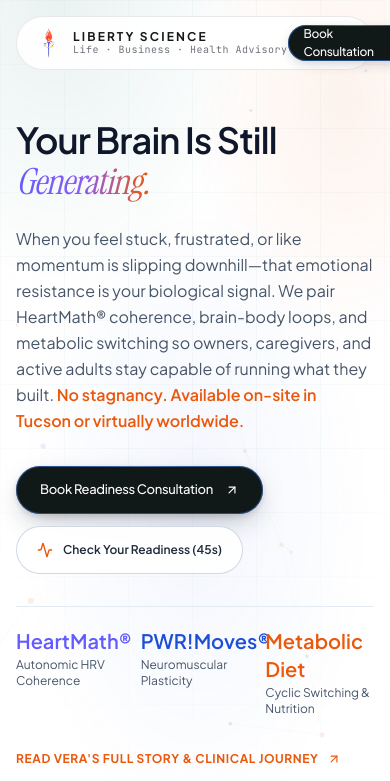
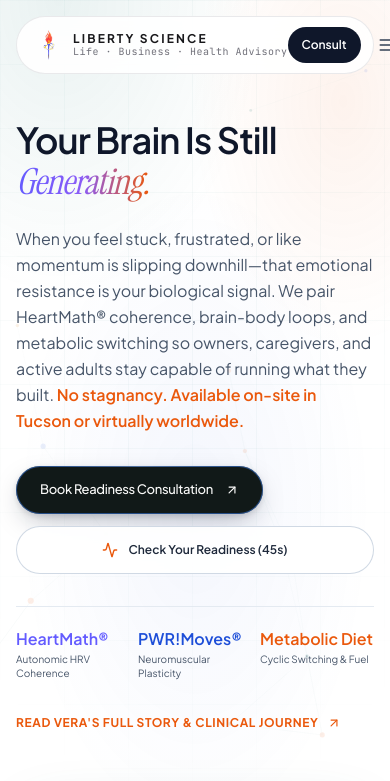
Before and after one commit to zeeshanjay/Liberty-Science, a Next.js app: page / in a window 390 px wide. Shown: the top 781 px of the page. Built offline with nearby package versions, Linux system fonts and the light colour scheme.

Commit message:
feat: complete mobile and iPhone luxury UX optimization across all pages, forms, and components

```diff
--- a/src/app/about/page.tsx
+++ b/src/app/about/page.tsx
@@ -361,7 +361,7 @@
               </div>
 
               <div className="lg:col-span-5">
-                <div className="rounded-3xl border border-slate-200/90 bg-white p-8 sm:p-10 shadow-xs relative overflow-hidden">
+                <div className="rounded-2xl sm:rounded-3xl border border-slate-200/90 bg-white p-5 sm:p-8 lg:p-10 shadow-xs relative overflow-hidden">
                   <div className="absolute top-0 right-0 w-32 h-32 bg-orange-100/50 rounded-full blur-3xl -z-10" />
 
                   <span className="text-4xl font-serif text-[#ea580c] select-none block leading-none mb-3">
@@ -437,7 +437,7 @@
               return (
                 <div
                   key={pillar.id}
-                  className={`rounded-3xl border ${pillar.border} bg-white p-7 sm:p-8 shadow-xs flex flex-col justify-between hover:shadow-md transition-all duration-300 relative overflow-hidden`}
+                  className={`rounded-2xl sm:rounded-3xl border ${pillar.border} bg-white p-5 sm:p-8 shadow-xs flex flex-col justify-between hover:shadow-md transition-all duration-300 relative overflow-hidden`}
                 >
                   <div className={`absolute top-0 right-0 w-32 h-32 bg-gradient-to-br ${pillar.color} rounded-bl-full pointer-events-none`} />
 
--- a/src/app/curated/page.tsx
+++ b/src/app/curated/page.tsx
@@ -181,7 +181,7 @@
             <div className="flex flex-col md:flex-row md:items-center md:justify-between gap-3 md:gap-5">
               {/* Category Pills (Clean scroll with zero native scrollbar) */}
               <div className="relative flex-1 min-w-0">
-                <div className="flex items-center gap-1.5 overflow-x-auto no-scrollbar [scrollbar-width:none] [-ms-overflow-style:none] [&::-webkit-scrollbar]:hidden py-0.5">
+                <div className="flex items-center gap-1.5 overflow-x-auto no-scrollbar [scrollbar-width:none] [-ms-overflow-style:none] [&::-webkit-scrollbar]:hidden py-1" style={{ WebkitOverflowScrolling: "touch" }}>
                   <button
                     type="button"
                     onClick={() => setSelectedCategory("all")}
@@ -346,7 +346,7 @@
                     )}
 
                     {/* Product Cards Grid */}
-                    <div className="grid grid-cols-1 md:grid-cols-2 lg:grid-cols-3 gap-6">
+                    <div className="grid grid-cols-1 sm:grid-cols-2 lg:grid-cols-3 gap-4 sm:gap-6">
                       {line.products.map((product, pIdx) => (
                         <motion.div
                           key={product.name + pIdx}
--- a/src/app/globals.css
+++ b/src/app/globals.css
@@ -20,6 +20,15 @@
     background-color: #ffffff;
     color: #090d16;
     overflow-x: hidden;
+    -webkit-tap-highlight-color: transparent;
+  }
+
+  /* iOS Dynamic Island & Bottom Bar safe area utilities */
+  .pb-safe {
+    padding-bottom: env(safe-area-inset-bottom, 16px);
+  }
+  .pt-safe {
+    padding-top: env(safe-area-inset-top, 16px);
   }
 
   ::selection {
--- a/src/app/layout.tsx
+++ b/src/app/layout.tsx
@@ -41,6 +41,8 @@
   themeColor: "#ffffff",
   width: "device-width",
   initialScale: 1,
+  maximumScale: 5,
+  viewportFit: "cover",
 };
 
 export const metadata: Metadata = {
--- a/src/app/page.tsx
+++ b/src/app/page.tsx
@@ -457,8 +457,9 @@
                   initial="hidden"
                   animate="visible"
                   variants={fadeUpVariant}
-                  className="mt-8 flex flex-wrap items-center gap-3 sm:gap-4"
+                  className="mt-8 flex flex-col sm:flex-row items-stretch sm:items-center gap-3 sm:gap-4"
                 >
+                  <div className="w-full sm:w-auto">
                     <PremiumCtaButton
                       href={CALENDAR_URL}
                       variant="primary"
@@ -466,11 +467,12 @@
                     >
                       Book Readiness Consultation
                     </PremiumCtaButton>
+                  </div>
 
                   <button
                     type="button"
                     onClick={() => setIsReadinessModalOpen(true)}
-                    className="group inline-flex h-12 sm:h-13 items-center gap-2.5 rounded-full border border-slate-300/90 bg-white/90 px-5 sm:px-6 text-xs sm:text-[13px] font-semibold text-slate-800 shadow-2xs backdrop-blur-md hover:border-slate-900 hover:bg-slate-900 hover:text-white transition-all duration-300 cursor-pointer"
+                    className="group inline-flex h-12 sm:h-13 w-full sm:w-auto items-center justify-center gap-2.5 rounded-full border border-slate-300/90 bg-white/90 px-5 sm:px-6 text-xs sm:text-[13px] font-semibold text-slate-800 shadow-2xs backdrop-blur-md hover:border-slate-900 hover:bg-slate-900 hover:text-white transition-all duration-300 cursor-pointer active:scale-98"
                   >
                     <Activity className="h-4 w-4 text-[#ea580c] transition-colors group-hover:text-white" />
                     <span>Check Your Readiness (45s)</span>
@@ -482,30 +484,30 @@
                   initial="hidden"
                   animate="visible"
                   variants={fadeUpVariant}
-                  className="mt-8 grid grid-cols-3 gap-4 border-t border-slate-200/90 pt-5"
+                  className="mt-8 grid grid-cols-3 gap-2 sm:gap-4 border-t border-slate-200/90 pt-5"
                 >
                   <div>
-                    <div className="text-xl font-semibold text-[#635bff] sm:text-2xl">
+                    <div className="text-base font-semibold text-[#635bff] sm:text-2xl">
                       HeartMath®
                     </div>
-                    <div className="mt-0.5 text-xs text-slate-600">
+                    <div className="mt-0.5 text-[10px] sm:text-xs text-slate-600 leading-snug">
                       Autonomic HRV Coherence
                     </div>
                   </div>
                   <div>
-                    <div className="text-xl font-semibold text-[#1d4ed8] sm:text-2xl">
+                    <div className="text-base font-semibold text-[#1d4ed8] sm:text-2xl">
                       PWR!Moves®
                     </div>
-                    <div className="mt-0.5 text-xs text-slate-600">
+                    <div className="mt-0.5 text-[10px] sm:text-xs text-slate-600 leading-snug">
                       Neuromuscular Plasticity
                     </div>
                   </div>
                   <div>
-                    <div className="text-xl font-semibold text-[#ea580c] sm:text-2xl">
+                    <div className="text-base font-semibold text-[#ea580c] sm:text-2xl">
                       Metabolic Diet
                     </div>
-                    <div className="mt-0.5 text-xs text-slate-600">
-                      Cyclic Switching &amp; Nutrition
+                    <div className="mt-0.5 text-[10px] sm:text-xs text-slate-600 leading-snug">
+                      Cyclic Switching &amp; Fuel
                     </div>
                   </div>
                 </motion.div>
--- a/src/app/research/page.tsx
+++ b/src/app/research/page.tsx
@@ -222,7 +222,7 @@
                     "Liberty_Science_Metabolic_Switching_Diet_Plan.pdf"
                   )
                 }
-                className="shrink-0 px-4 py-2.5 rounded-xl bg-amber-500 hover:bg-amber-400 text-black font-semibold text-xs tracking-wider uppercase transition-all duration-200 flex items-center gap-2 shadow-sm shadow-amber-900/10 cursor-pointer"
+                className="w-full sm:w-auto shrink-0 px-4 py-3 sm:py-2.5 rounded-xl bg-amber-500 hover:bg-amber-400 text-black font-semibold text-xs tracking-wider uppercase transition-all duration-200 flex items-center justify-center gap-2 shadow-sm shadow-amber-900/10 cursor-pointer active:scale-98"
               >
                 <Download className="h-4 w-4 text-black" />
                 <span>Unlock &amp; Download PDF</span>
--- a/src/components/DownloadPlanModal.tsx
+++ b/src/components/DownloadPlanModal.tsx
@@ -141,7 +141,7 @@
                       value={name}
                       onChange={(e) => setName(e.target.value)}
                       placeholder="e.g. Eleanor Vance"
-                      className="w-full h-10 rounded-xl border border-slate-200 px-3.5 text-xs text-slate-900 focus:outline-none focus:border-slate-900 shadow-2xs"
+                      className="w-full h-11 sm:h-10 rounded-xl border border-slate-200 px-3.5 text-[16px] sm:text-xs text-slate-900 focus:outline-none focus:border-slate-900 shadow-2xs transition-colors"
                     />
                   </div>
 
@@ -155,7 +155,7 @@
                       value={email}
                       onChange={(e) => setEmail(e.target.value)}
                       placeholder="name@executivehealth.com"
-                      className="w-full h-10 rounded-xl border border-slate-200 px-3.5 text-xs text-slate-900 focus:outline-none focus:border-slate-900 shadow-2xs"
+                      className="w-full h-11 sm:h-10 rounded-xl border border-slate-200 px-3.5 text-[16px] sm:text-xs text-slate-900 focus:outline-none focus:border-slate-900 shadow-2xs transition-colors"
                     />
                   </div>
 
--- a/src/components/Header.tsx
+++ b/src/components/Header.tsx
@@ -5,7 +5,7 @@
 import Link from "next/link";
 import { usePathname, useRouter } from "next/navigation";
 import { Menu, X } from "lucide-react";
-import { motion } from "framer-motion";
+import { motion, AnimatePresence } from "framer-motion";
 import { useLenis } from "lenis/react";
 import { PremiumCtaButton } from "@/components/ui/PremiumCtaButton";
 import { cn } from "@/lib/utils";
@@ -142,7 +142,8 @@
           </nav>
 
           {/* Primary CTA Button (Top-Right) */}
-          <div className="flex items-center gap-2">
+          <div className="flex items-center gap-1.5 sm:gap-2">
+            <div className="hidden sm:block">
               <PremiumCtaButton
                 href={CALENDAR_URL}
                 variant="nav"
@@ -150,37 +151,79 @@
               >
                 Book Consultation
               </PremiumCtaButton>
+            </div>
+            <div className="sm:hidden">
+              <a
+                href={CALENDAR_URL}
+                target="_blank"
+                rel="noopener noreferrer"
+                className="inline-flex h-9 items-center justify-center rounded-full bg-slate-900 px-3.5 text-xs font-semibold text-white shadow-xs active:scale-95 transition-all"
+              >
+                Consult
+              </a>
+            </div>
 
-            {/* Mobile Menu Toggle Button */}
+            {/* Mobile Menu Toggle Button (44px touch-target compliant) */}
             <button
               type="button"
               onClick={() => setMobileOpen(!mobileOpen)}
               aria-label="Toggle navigation menu"
-              className="inline-flex h-8 w-8 items-center justify-center rounded-full text-zinc-600 transition-colors hover:bg-zinc-100 md:hidden"
+              className="inline-flex h-10 w-10 items-center justify-center rounded-full text-slate-700 hover:text-slate-950 transition-colors hover:bg-slate-100 active:bg-slate-200 md:hidden"
             >
-              {mobileOpen ? <X className="h-4 w-4" /> : <Menu className="h-4 w-4" />}
+              {mobileOpen ? <X className="h-5 w-5" /> : <Menu className="h-5 w-5" />}
             </button>
           </div>
         </div>
       </div>
 
-      {/* Mobile Glassmorphism Dropdown */}
+      {/* Mobile iOS Glassmorphism Drawer */}
+      <AnimatePresence>
         {mobileOpen && (
-        <div className="pointer-events-auto mt-2 overflow-hidden rounded-3xl border border-zinc-200/80 bg-white/95 p-4 shadow-lg backdrop-blur-xl md:hidden">
-          <div className="flex flex-col space-y-2">
+          <motion.div
+            initial={{ opacity: 0, y: -8, scale: 0.98 }}
+            animate={{ opacity: 1, y: 0, scale: 1 }}
+            exit={{ opacity: 0, y: -8, scale: 0.98 }}
+            transition={{ duration: 0.2, ease: "easeOut" }}
+            className="pointer-events-auto mt-2 overflow-hidden rounded-3xl border border-slate-200/90 bg-white/95 p-5 shadow-2xl backdrop-blur-2xl md:hidden"
+          >
+            <div className="flex flex-col space-y-1">
               {NAV_LINKS.map((item) => (
                 <a
                   key={item.href}
                   href={item.href}
-                onClick={(e) => handleNavClick(e, item.href)}
-                className="rounded-xl px-4 py-2.5 text-[14px] font-medium tracking-tight text-zinc-700 transition-colors hover:bg-zinc-100/80 hover:text-zinc-950"
+                  onClick={(e) => {
+                    handleNavClick(e, item.href);
+                    setMobileOpen(false);
+                  }}
+                  className="flex items-center justify-between rounded-xl px-4 py-3 text-[15px] font-semibold text-slate-800 transition-colors hover:bg-slate-100/80 hover:text-slate-950 active:bg-slate-100"
                 >
-                {item.label}
+                  <span>{item.label}</span>
+                  <span className="text-slate-300 text-sm">&rarr;</span>
                 </a>
               ))}
             </div>
+
+            {/* Mobile Actions Drawer Footer */}
+            <div className="mt-4 pt-4 border-t border-slate-100 flex flex-col gap-2.5">
+              <a
+                href={CALENDAR_URL}
+                target="_blank"
+                rel="noopener noreferrer"
+                onClick={() => setMobileOpen(false)}
+                className="w-full text-center py-3 px-4 rounded-xl bg-slate-900 text-white font-semibold text-sm shadow-sm active:scale-98 transition-all"
+              >
+                Book 30-Min Consultation
+              </a>
+              <div className="flex items-center justify-between px-2 pt-1 text-xs text-slate-500 font-mono">
+                <a href="tel:5202758755" className="hover:text-slate-900 font-sans font-medium text-slate-600">
+                  Call: (520) 275-8755
+                </a>
+                <span>Tucson, AZ</span>
               </div>
+            </div>
+          </motion.div>
         )}
+      </AnimatePresence>
     </header>
   );
 }
--- a/src/components/MethodologyLoop.tsx
+++ b/src/components/MethodologyLoop.tsx
@@ -57,8 +57,8 @@
 }) {
   if (type === "coherence") {
     return (
-      <div className="relative flex h-64 w-full flex-col justify-center px-2 sm:h-72">
-        <div className="mb-4 flex items-baseline justify-between">
+      <div className="relative flex h-44 sm:h-64 lg:h-72 w-full flex-col justify-center px-1 sm:px-2">
+        <div className="mb-2 sm:mb-4 flex items-baseline justify-between">
           <span className="text-xs font-medium tracking-wide text-slate-400">
             Autonomic Resonance
           </span>
@@ -126,7 +126,7 @@
 
   if (type === "loop") {
     return (
-      <div className="relative flex h-64 w-full items-center justify-center sm:h-72">
+      <div className="relative flex h-44 sm:h-64 lg:h-72 w-full items-center justify-center">
         {/* Frameless Orbital Brain-Body Loop SVG */}
         <svg viewBox="0 0 360 220" className="h-full w-full overflow-visible">
           <defs>
@@ -217,7 +217,7 @@
   }
 
   return (
-    <div className="relative flex h-64 w-full flex-col justify-center px-2 sm:h-72">
+    <div className="relative flex h-44 sm:h-64 lg:h-72 w-full flex-col justify-center px-1 sm:px-2">
       <div className="mb-5 flex items-baseline justify-between">
         <span className="text-xs font-medium tracking-wide text-slate-400">
           Cellular Timing
@@ -294,13 +294,13 @@
     <div
       className="sticky mx-auto w-full max-w-5xl"
       style={{
-        top: `${112 + index * 24}px`,
+        top: `clamp(72px, 12vh, 112px)`,
         zIndex: index + 10,
       }}
     >
       <motion.div
         style={{ scale, y: yOffset }}
-        className="origin-top overflow-hidden rounded-[28px] border border-slate-200/90 bg-white/95 px-6 py-8 shadow-[0_1px_3px_rgba(0,0,0,0.02),0_20px_50px_-20px_rgba(15,23,42,0.08)] backdrop-blur-xl sm:px-10 sm:py-10"
+        className="origin-top overflow-hidden rounded-[22px] sm:rounded-[28px] border border-slate-200/90 bg-white/95 px-4 py-6 sm:px-10 sm:py-10 shadow-[0_1px_3px_rgba(0,0,0,0.02),0_20px_50px_-20px_rgba(15,23,42,0.08)] backdrop-blur-xl"
       >
         <div className="grid grid-cols-1 items-center gap-8 lg:grid-cols-12 lg:gap-12">
           {/* Left Column: Frameless Animated Graphic (No Background Container) */}
--- a/src/components/ReadinessAssessmentModal.tsx
+++ b/src/components/ReadinessAssessmentModal.tsx
@@ -665,7 +665,7 @@
                       value={candidateName}
                       onChange={(e) => setCandidateName(e.target.value)}
                       placeholder="e.g. Eleanor Vance"
-                      className="w-full h-9 rounded-lg border border-slate-200 px-3 text-xs text-slate-900 focus:outline-none focus:border-slate-900 shadow-2xs"
+                      className="w-full h-11 sm:h-9 rounded-xl sm:rounded-lg border border-slate-200 px-3.5 text-[16px] sm:text-xs text-slate-900 focus:outline-none focus:border-slate-900 shadow-2xs transition-colors"
                     />
                   </div>
 
@@ -679,7 +679,7 @@
                       value={candidateEmail}
                       onChange={(e) => setCandidateEmail(e.target.value)}
                       placeholder="e.g. eleanor@vanceholdings.com"
-                      className="w-full h-9 rounded-lg border border-slate-200 px-3 text-xs text-slate-900 focus:outline-none focus:border-slate-900 shadow-2xs"
+                      className="w-full h-11 sm:h-9 rounded-xl sm:rounded-lg border border-slate-200 px-3.5 text-[16px] sm:text-xs text-slate-900 focus:outline-none focus:border-slate-900 shadow-2xs transition-colors"
                     />
                   </div>
 
@@ -692,7 +692,7 @@
                       value={candidateNote}
                       onChange={(e) => setCandidateNote(e.target.value)}
                       placeholder="e.g. Preserving skiing balance, post-surgical stiffness, or executive burnout..."
-                      className="w-full rounded-lg border border-slate-200 p-2.5 text-xs text-slate-900 focus:outline-none focus:border-slate-900 resize-none shadow-2xs"
+                      className="w-full rounded-xl sm:rounded-lg border border-slate-200 p-3 text-[16px] sm:text-xs text-slate-900 focus:outline-none focus:border-slate-900 resize-none shadow-2xs transition-colors"
                     />
                   </div>
 
--- a/src/components/ui/stacked-circular-footer.tsx
+++ b/src/components/ui/stacked-circular-footer.tsx
@@ -32,7 +32,7 @@
   };
 
   return (
-    <footer className="relative z-10 border-t border-stone-200/80 bg-background py-16">
+    <footer className="relative z-10 border-t border-stone-200/80 bg-background pt-14 pb-20 sm:py-16 pb-safe">
       <div className="container mx-auto px-4 md:px-6">
         <div className="flex flex-col items-center">
           {/* Circular Brand Mark Pill */}
```
Also changed, not shown: src/components/ContactSection.tsx (+8 -10 lines). Lines whose indentation alone changed are shown as unchanged.
